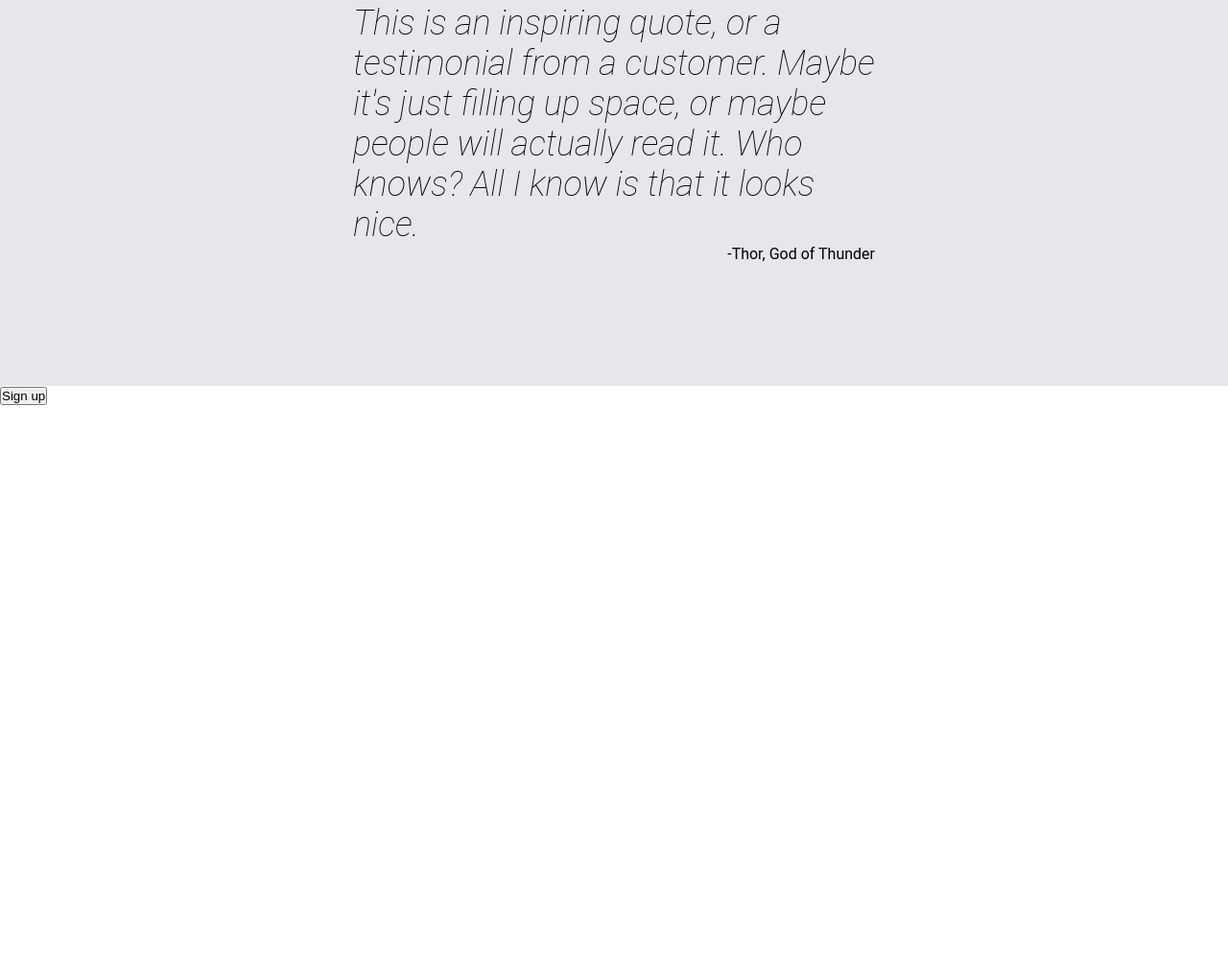
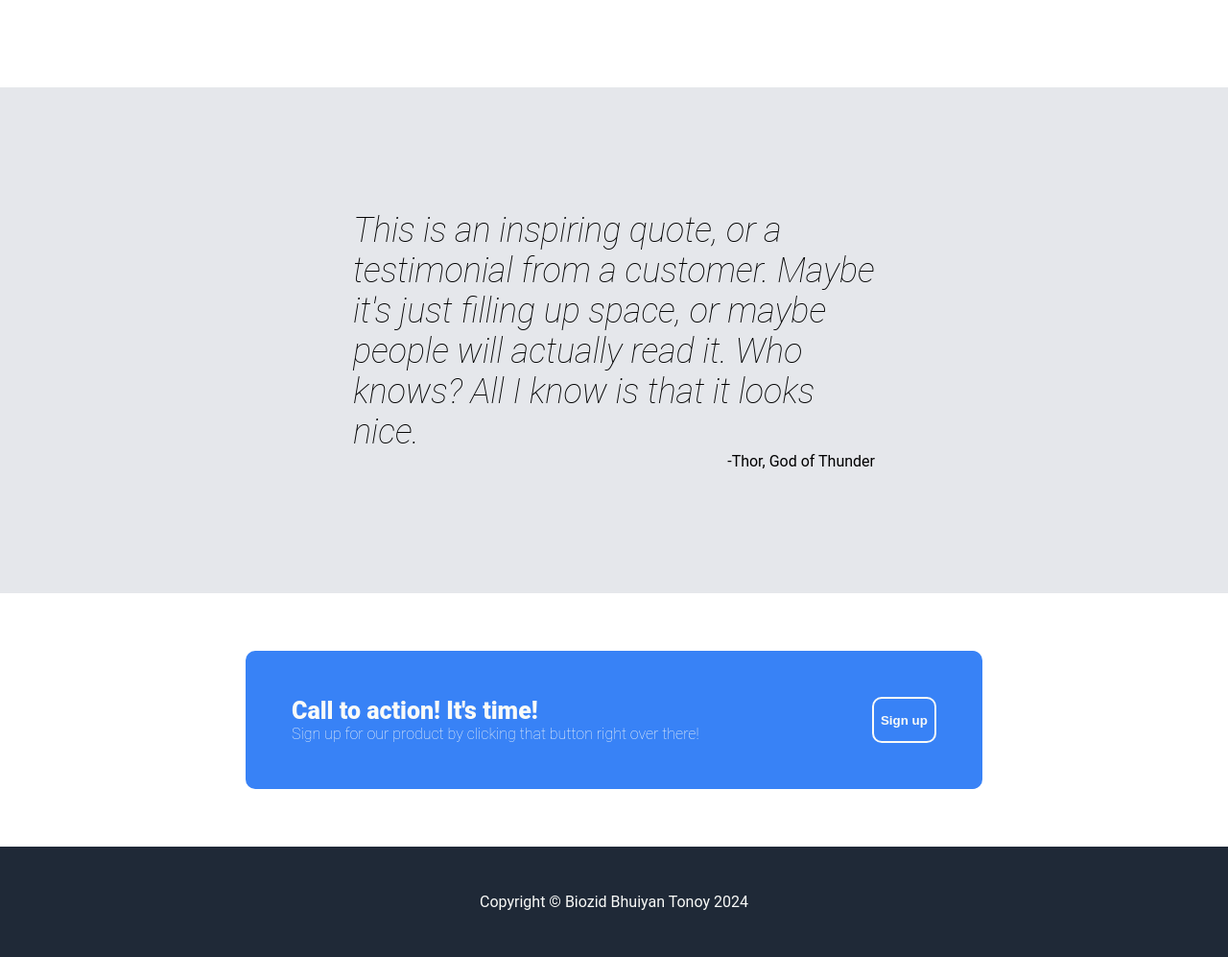
Before and after one commit to Biozidtonoy/landing-page, a plain HTML site: page index.html in a window 1280 px wide. Shown: the part 1233-2230 px from the top of the page at 96% size. Before the commit the page ends 1655 px from the top, so only its background shows below. Drawn offline with Linux system fonts and the light colour scheme.

Commit message:
add section-4 and footer, and done the first landing page

```diff
--- a/index.html
+++ b/index.html
@@ -21,7 +21,7 @@
             <div class="header-section">
                 <div class="header-left-item">
                     <div class="text"><h1>This website is awesome</h1></div>
-                    <div class="sec-text"><p>Lorem ipsum dolor sit amet consectetur adipisicing elit. Molestias omnis animi nemo? Natus aspernatur iusto reprehenderit? Accusamus aliquid non eos.</p></div>
+                    <div class="sec-text"><p>Lorem ipsum dolor sit amet consectetur adipisicing elit. Vitae similique a praesentium quasi error ex dolorum consectetur inventore, cupiditate,</p></div>
                     <button class="signup-btn">Sign up</button>
                 </div>
                 <div class="header-image">
@@ -65,13 +65,16 @@
     </div>
     <div class="section-4">
         <div class="sec4-box1">
-            <div class="sec4-header"></div>
-            <div class="sec4-text"></div>
-            <button class="sign-up">Sign up</button>
+            <div class="sec4-box-items">
+                <div class="sec4-header-txt">Call to action! It's time!</div>
+                <div class="sec4-text">Sign up for our product by clicking that button right over there!</div>
+            </div>
+            <button class="signup-btn-2">Sign up</button>
         </div>
-        <div class="footer"></div>
     </div>
-
+    <div class="footer">
+        <div class="copyright">Copyright &#xa9 Biozid Bhuiyan Tonoy  2024</div>
+    </div>
 
 </body>
 </html>
--- a/style.css
+++ b/style.css
@@ -33,12 +33,14 @@ h1{
     background-color: #1F2937;
     color: #F9FAF8;
     display: flex;
+    /* flex-wrap: wrap; */
     justify-content: center;
     padding: 16px;
 }
 .header-items{
     width: 80%;
     display: flex;
+    /* flex-wrap: wrap; */
     flex-direction: column;
 
 }
@@ -56,18 +58,21 @@ nav ul{
 }
 .header-section{
     display: flex;
+    flex-wrap: wrap;
     justify-content: space-between;
     gap:16px;
     margin: 60px 0;
     padding: 66px 0;
+    align-items: center;
 }
 .header-left-item{
     display: flex;
     flex-direction: column;
     align-items: flex-start;
     gap: 16px;
+    flex: 1;
 }
-.text{
+.text h1{
     width: 500px;
 }
 .sec-text{
@@ -79,6 +84,7 @@ nav ul{
     justify-content: center;
     align-items: center;
     width: 500px;
+    height: 200px;
     padding: 16px;
 }
 /* section-1 end here (header part) */
@@ -153,3 +159,43 @@ nav ul{
 /* section-3 end here */
 
 /* section-4 start from here */
+.signup-btn-2{
+    background-color:#3882f6 ;
+    color: #F9FAF8;
+    font-weight: 900;
+    border: 2px solid #F9FAF8;
+    border-radius: 10px;
+    width: 10%;
+}
+.section-4{
+    display: flex;
+    flex-flow: column wrap;
+    align-items: center;
+}
+.sec4-box1{
+    background-color:#3882f6 ;
+    border-radius: 10px;
+    color: #F9FAF8;
+    width: 60%;
+    display: flex;
+    gap: 32px;
+    justify-content: space-between;
+    padding: 48px;
+    margin: 60px 0;
+}
+.sec4-header-txt{
+    font-size: 25px;
+    font-weight: 900;
+}
+.sec4-text{
+    font-size: initial;
+    font-weight: 100;
+}
+.footer{
+    background-color: #1F2937;
+    color:#F9FAF8
+}
+.copyright{
+    text-align: center;
+    padding: 48px;
+}
```
